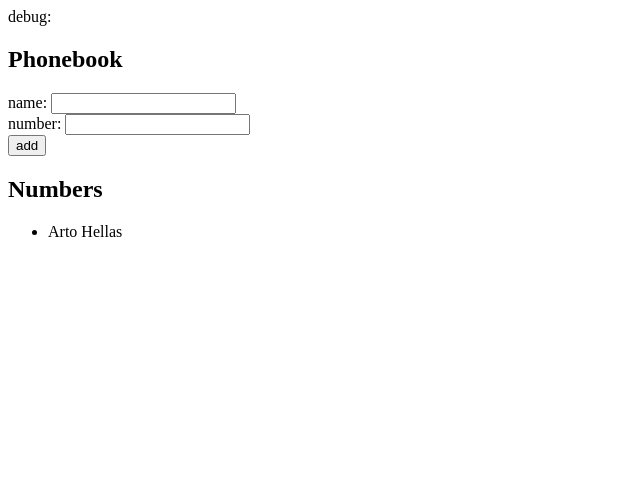
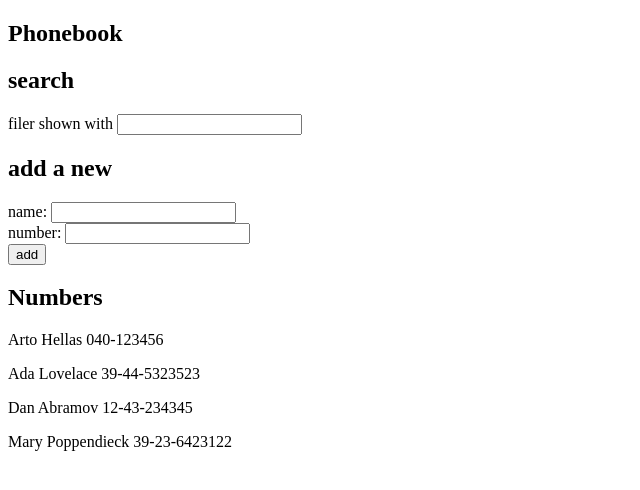
Before and after one commit to Seb-RM/Full-Stack-Open-Helsinki, a React (Vite) app in the folder part2/phonebook/: page / in a window 1280 px wide. Shown: the top 490 px of the page, without its empty margins (0-640 px from the left). Built offline with nearby package versions, Linux system fonts and the light colour scheme.

Commit message:
exercise 2.9

```diff
--- a/part2/phonebook/src/App.jsx
+++ b/part2/phonebook/src/App.jsx
@@ -3,10 +3,22 @@ import { useState } from "react";
 const App = () => {
   const [persons, setPersons] = useState([
     { name: "Arto Hellas", number: "040-123456", id: 1 },
+    { name: "Ada Lovelace", number: "39-44-5323523", id: 2 },
+    { name: "Dan Abramov", number: "12-43-234345", id: 3 },
+    { name: "Mary Poppendieck", number: "39-23-6423122", id: 4 },
   ]);
   const [newName, setNewName] = useState("");
-  const [newPhone, setNewPhone] = useState("");
+  const [newNumber, setNewNumber] = useState("");
+  const [newSearch, setNewSearch] = useState("");
+
   console.log(persons);
+
+  const handleSearchChange = (event) => {
+    console.log(event.target.value);
+    setNewSearch(event.target.value);
+  }
+
+  const filteredList = persons.filter((person)=> person.name.toLowerCase().includes(newSearch))
 
   const handleNameChange = (event) => {
     console.log(event.target.value);
@@ -15,7 +27,7 @@ const App = () => {
 
   const handlePhoneChange = (event) => {
     console.log(event.target.value);
-    setNewPhone(event.target.value);
+    setNewNumber(event.target.value);
   };
 
   const addNote = (event) => {
@@ -28,34 +40,52 @@ const App = () => {
 
     const personObject = {
       name: newName,
+      number: newNumber
     };
 
     setPersons(persons.concat(personObject));
     setNewName("");
+    setNewNumber("");
   };
 
   return (
     <div>
-      <div>debug: {newName}</div>
       <h2>Phonebook</h2>
+      <div>
+        <h2>search</h2>
+        <div>
+          filer shown with <input value={newSearch} onChange={handleSearchChange} />
+        </div>
+      </div>
+      <div>
+        <h2>add a new</h2>
         <form onSubmit={addNote}>
           <div>
             name: <input value={newName} onChange={handleNameChange} />
           </div>
           <div>
-          number: <input value={newPhone} onChange={handlePhoneChange} />
+            number: <input value={newNumber} onChange={handlePhoneChange} />
           </div>
           <div>
             <button type="submit">add</button>
           </div>
         </form>
+      </div>
       <h2>Numbers</h2>
       <div>
-        <ul>
+        {!newSearch ?
+        <>
         {persons.map((person) => (
-            <li key={person.name}>{person.name}</li>
+          <p key={person.name}>{person.name} {person.number}</p>
           ))}
-        </ul>
+        </>
+        :
+        <>
+        {filteredList.map((person) => (
+          <p key={person.name}>{person.name} {person.number}</p>
+          ))}
+        </>
+        }
       </div>
     </div>
   );
```
Lines whose indentation alone changed are shown as unchanged.
